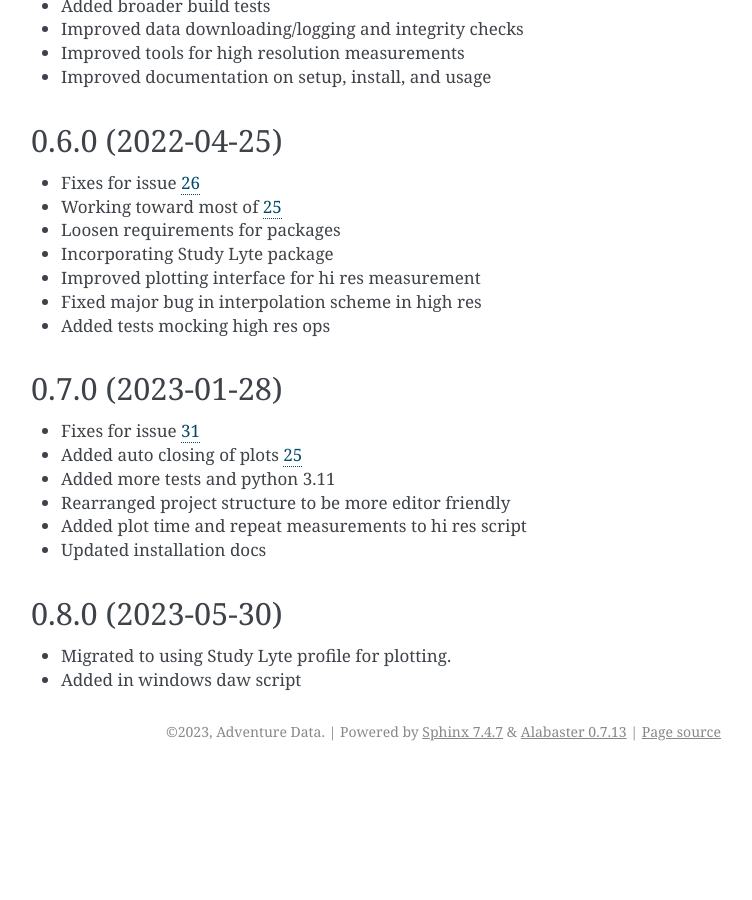
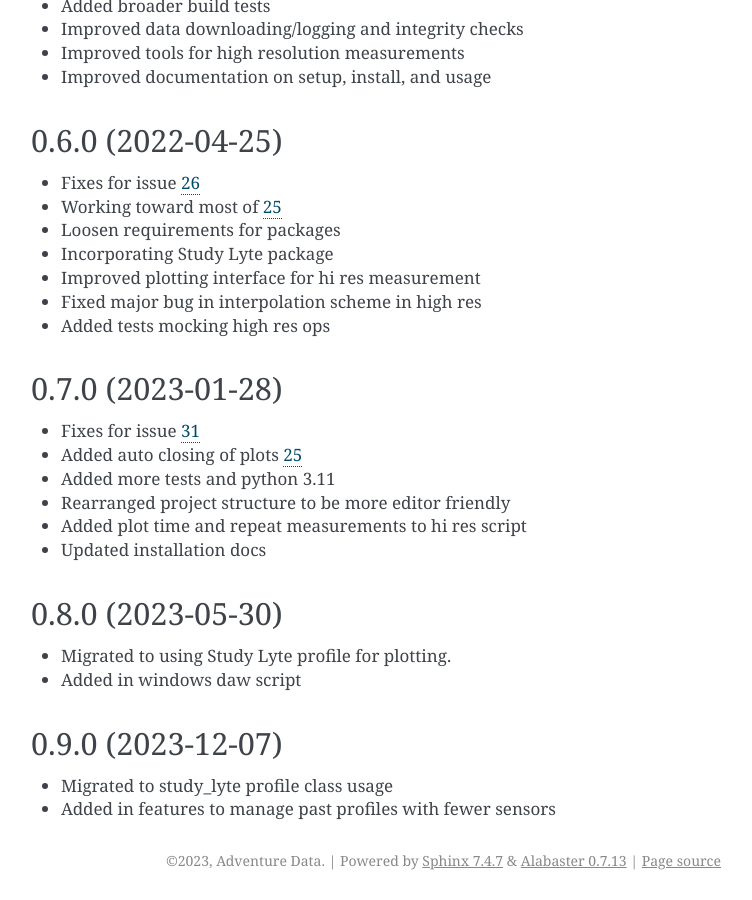
Before and after one commit to AdventureData/radicl, a Sphinx documentation site: the page built from docs/history.rst, in a window 1280 px wide and 900 px high, scrolled down 1190 px. Shown: the whole window, without its empty margins (389-1141 px from the left). Built offline with Sphinx 7.4.7, drawn with Linux system fonts in a browser that asks for light colours; pages that are not in the unit, such as notebooks, are missing from menus; before the commit the page ends 1961 px from its top, so only the background shows below that.

Commit message:
Updated history

```diff
--- a/docs/history.rst
+++ b/docs/history.rst
@@ -95,3 +95,8 @@ Overhaul (2017-10-17)
 ------------------
 * Migrated to using Study Lyte profile for plotting.
 * Added in windows daw script
+
+0.9.0 (2023-12-07)
+------------------
+* Migrated to study_lyte profile class usage
+* Added in features to manage past profiles with fewer sensors
```
